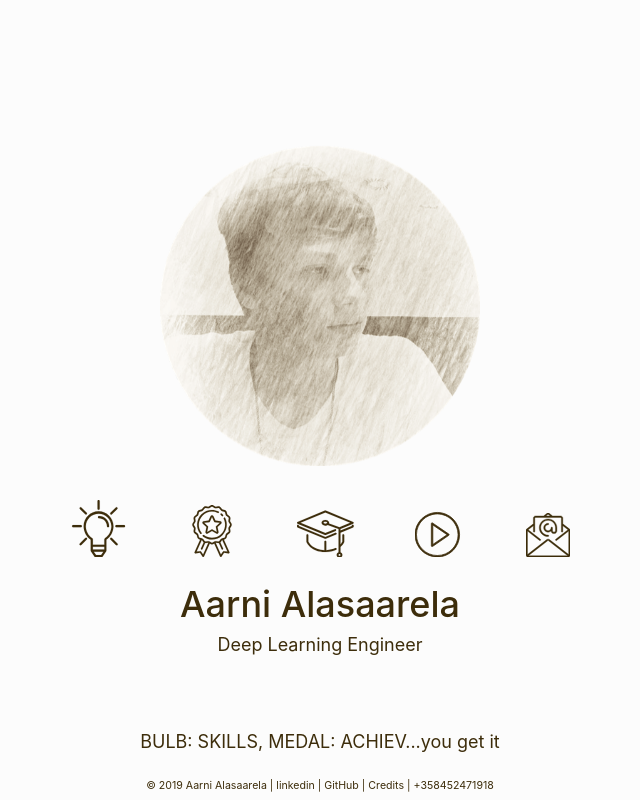
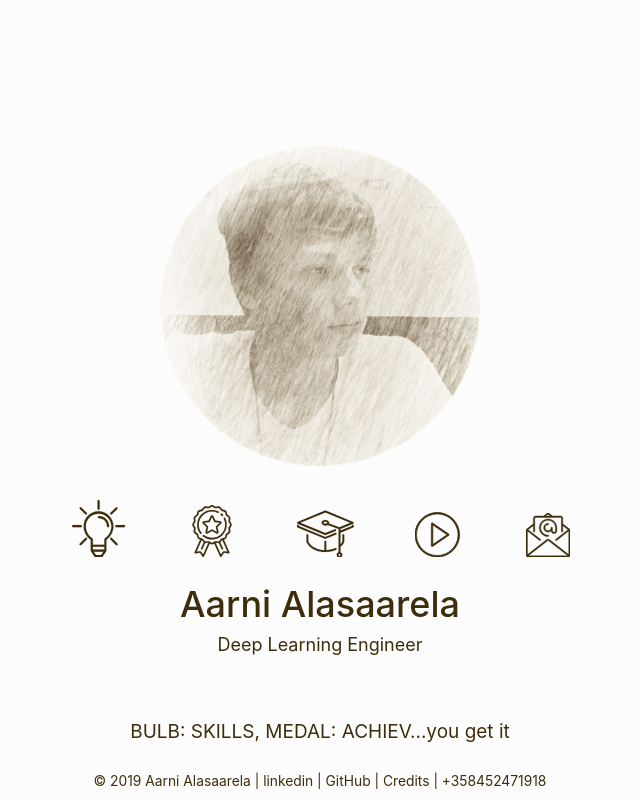
Before and after one commit to AAAwesomer/CV, a React (Create React App) app: page /home in a window 1280 px wide. Shown: the whole page, without its empty margins (320-960 px from the left). Built offline with nearby package versions, Linux system fonts and the light colour scheme.

Commit message:
footer positioning and footnote text size increase

```diff
--- a/src/App.css
+++ b/src/App.css
@@ -83,15 +83,16 @@ img.profile {
 }
 
 .footer {
-  font-size: calc(2px + 2vmin);
-  bottom: 6vh;
+  font-size: calc(3px + 2vmin);
+  bottom: 4vh;
   display: block;
   position: fixed;
   width: 100em;
+  margin-bottom: 1.3em;
 }
 
 .footnote {
-  font-size: calc(1px + 1.2vmin);
+  font-size: calc(1px + 1.6vmin);
   bottom: 0.8em;
   display: block;
   position: fixed;
```
